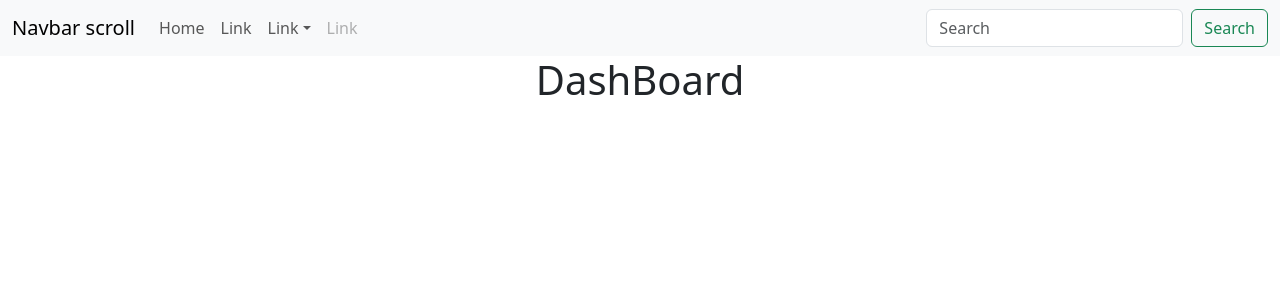
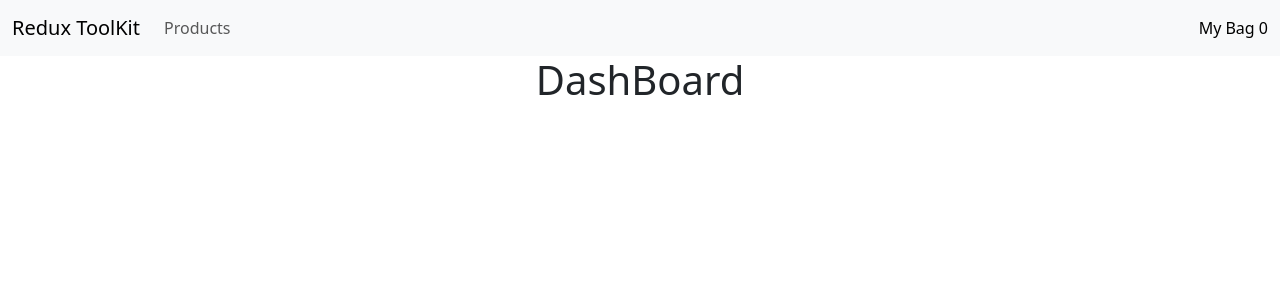
Before and after one commit to coderkarunakar/Redux, a React (Create React App) app in the folder reactreduxtoolkit/reactfirst/: page / in a window 1280 px wide. Shown: the top 300 px of the page. Built offline with nearby package versions, Linux system fonts and the light colour scheme.

Commit message:
implemented routing

```diff
--- a/reactreduxtoolkit/reactfirst/src/Component/NavBarPanel.js
+++ b/reactreduxtoolkit/reactfirst/src/Component/NavBarPanel.js
@@ -1,47 +1,31 @@
 import React  from "react";
-import Button from 'react-bootstrap/Button';
+
 import Container from 'react-bootstrap/Container';
-import Form from 'react-bootstrap/Form';
+
 import Nav from 'react-bootstrap/Nav';
 import Navbar from 'react-bootstrap/Navbar';
-import NavDropdown from 'react-bootstrap/NavDropdown';
+
+import { Link } from "react-router-dom";
+
 const NavBar = () => {
     return (
         <Navbar expand="lg" className="bg-body-tertiary">
           <Container fluid>
-            <Navbar.Brand href="#">Navbar scroll</Navbar.Brand>
+            <Navbar.Brand href="#">Redux ToolKit</Navbar.Brand>
             <Navbar.Toggle aria-controls="navbarScroll" />
             <Navbar.Collapse id="navbarScroll">
-              <Nav
-                className="me-auto my-2 my-lg-0"
-                style={{ maxHeight: '100px' }}
-                navbarScroll
-              >
-                <Nav.Link href="#action1">Home</Nav.Link>
-                <Nav.Link href="#action2">Link</Nav.Link>
-                <NavDropdown title="Link" id="navbarScrollingDropdown">
-                  <NavDropdown.Item href="#action3">Action</NavDropdown.Item>
-                  <NavDropdown.Item href="#action4">
-                    Another action
-                  </NavDropdown.Item>
-                  <NavDropdown.Divider />
-                  <NavDropdown.Item href="#action5">
-                    Something else here
-                  </NavDropdown.Item>
-                </NavDropdown>
-                <Nav.Link href="#" disabled>
-                  Link
-                </Nav.Link>
+              <Nav>
+                <Nav.Link to = '/' as = {Link}>Products</Nav.Link>
               </Nav>
-              <Form className="d-flex">
-                <Form.Control
-                  type="search"
-                  placeholder="Search"
-                  className="me-2"
-                  aria-label="Search"
-                />
-                <Button variant="outline-success">Search</Button>
-              </Form>
+
+              <Navbar.Toggle/>
+
+              <Navbar.Collapse className = 'justify-content-end'>
+                <Navbar.Text>
+                    <Nav.Link to = "/cart" as={Link}> My Bag 0 </Nav.Link>
+                </Navbar.Text>
+              </Navbar.Collapse>
+
             </Navbar.Collapse>
           </Container>
         </Navbar>
```
